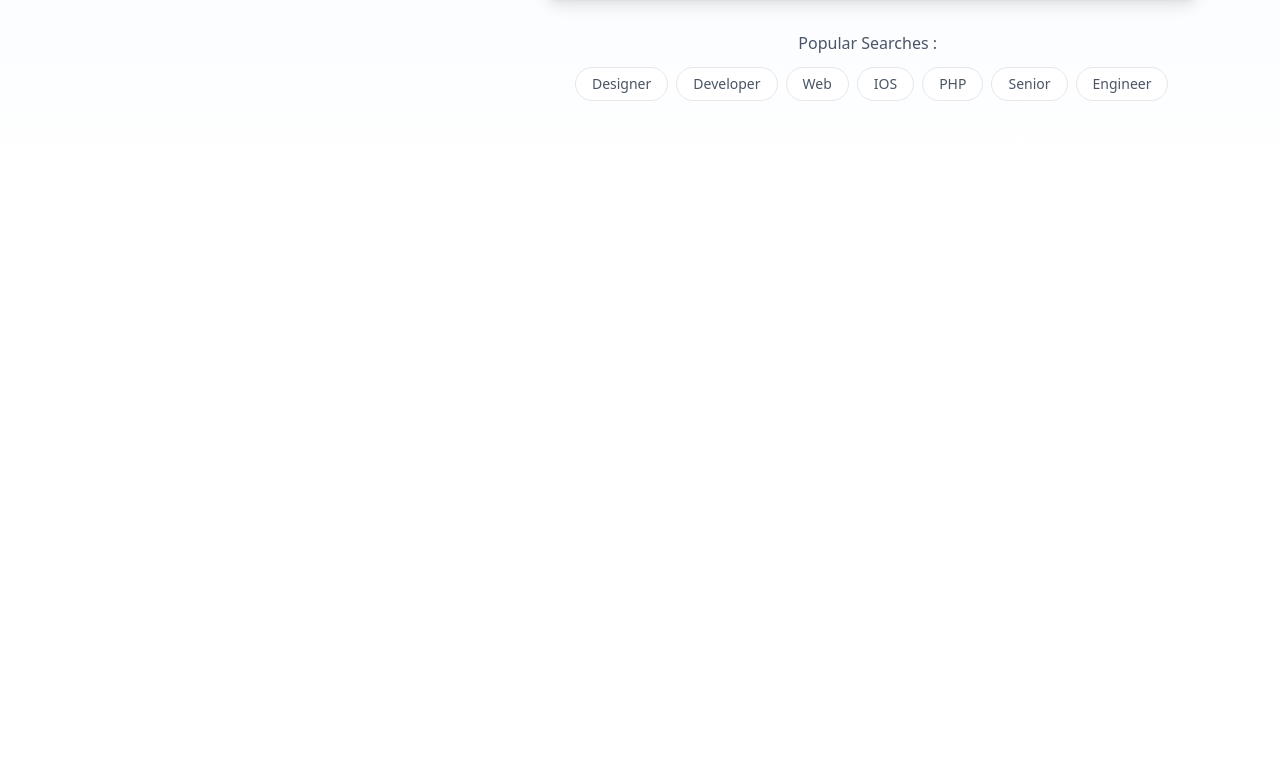
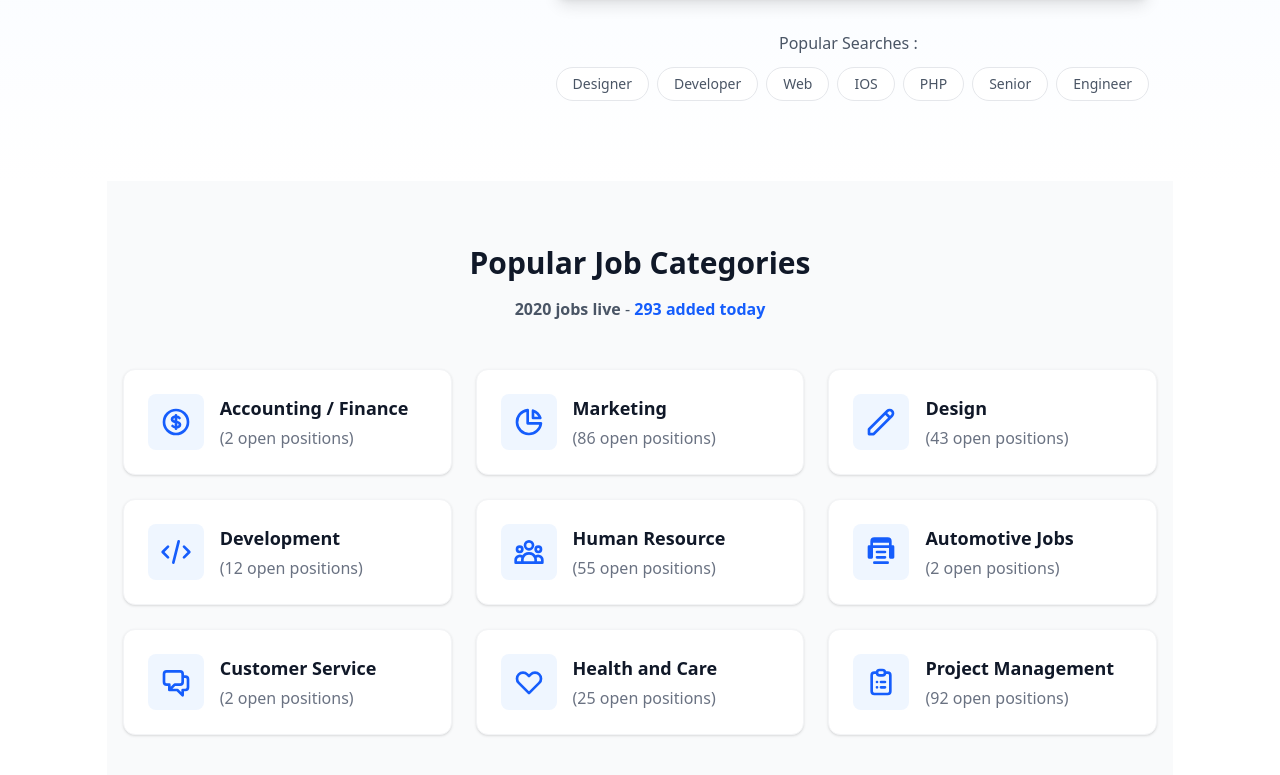
Before and after one commit to Shabbir404/go_feelancer, a React (Vite) app: page / in a window 1280 px wide. Shown: the part 535-1310 px from the top of the page. Before the commit the page ends 800 px from the top, so only its background shows below. Built offline with nearby package versions, Linux system fonts and the light colour scheme.

Commit message:
job category design

```diff
--- a/components/Header.jsx
+++ b/components/Header.jsx
@@ -46,13 +46,13 @@ const Header = () => {
                         <div className="hidden lg:flex items-center space-x-6">
                             <Link
                                 to="/upload-cv"
-                                className="text-gray-600 hover:text-blue-600 transition-colors"
+                                className=" text-blue-400 hover:text-blue-600 transition-colors"
                             >
                                 Upload your CV
                             </Link>
                             <Link
                                 to="/login"
-                                className="bg-gray-200 hover:text-blue-700 text-blue-500 p-2 rounded-md transition-colors"
+                                className="bg-gray-200 hover:text-white hover:bg-blue-700 text-blue-500 p-2 rounded-md transition-colors"
                             >
                                 Login / Register
                             </Link>
--- a/pages/JobCatagory.jsx
+++ b/pages/JobCatagory.jsx
@@ -0,0 +1,134 @@
+
+const JobCatagory = () => {
+
+    const categories = [
+        {
+            title: "Accounting / Finance",
+            positions: 2,
+            icon: (
+                <svg className="w-8 h-8" fill="none" stroke="currentColor" viewBox="0 0 24 24" xmlns="http://www.w3.org/2000/svg">
+                    <path strokeLinecap="round" strokeLinejoin="round" strokeWidth="2" d="M12 8c-1.657 0-3 .895-3 2s1.343 2 3 2 3 .895 3 2-1.343 2-3 2m0-8c1.11 0 2.08.402 2.599 1M12 8V7m0 1v8m0 0v1m0-1c-1.11 0-2.08-.402-2.599-1M21 12a9 9 0 11-18 0 9 9 0 0118 0z"></path>
+                </svg>
+            ),
+        },
+        {
+            title: "Marketing",
+            positions: 86,
+            icon: (
+                <svg className="w-8 h-8" fill="none" stroke="currentColor" viewBox="0 0 24 24" xmlns="http://www.w3.org/2000/svg">
+                    <path strokeLinecap="round" strokeLinejoin="round" strokeWidth="2" d="M11 3.055A9.001 9.001 0 1020.945 13H11V3.055z"></path>
+                    <path strokeLinecap="round" strokeLinejoin="round" strokeWidth="2" d="M20.488 9H15V3.512A9.025 9.025 0 0120.488 9z"></path>
+                </svg>
+            ),
+        },
+        {
+            title: "Design",
+            positions: 43,
+            icon: (
+                <svg className="w-8 h-8" fill="none" stroke="currentColor" viewBox="0 0 24 24" xmlns="http://www.w3.org/2000/svg">
+                    <path strokeLinecap="round" strokeLinejoin="round" strokeWidth="2" d="M15.232 5.232l3.536 3.536m-2.036-5.036a2.5 2.5 0 113.536 3.536L6.5 21.036H3v-3.572L16.732 3.732z"></path>
+                </svg>
+            ),
+        },
+        {
+            title: "Development",
+            positions: 12,
+            icon: (
+                <svg className="w-8 h-8" fill="none" stroke="currentColor" viewBox="0 0 24 24" xmlns="http://www.w3.org/2000/svg">
+                    <path strokeLinecap="round" strokeLinejoin="round" strokeWidth="2" d="M10 20l4-16m4 4l4 4-4 4M6 16l-4-4 4-4"></path>
+                </svg>
+            ),
+        },
+        {
+            title: "Human Resource",
+            positions: 55,
+            icon: (
+                <svg className="w-8 h-8" fill="none" stroke="currentColor" viewBox="0 0 24 24" xmlns="http://www.w3.org/2000/svg">
+                    <path strokeLinecap="round" strokeLinejoin="round" strokeWidth="2" d="M17 20h5v-2a3 3 0 00-5.356-1.857M17 20H7m10 0v-2c0-.656-.126-1.283-.356-1.857M7 20H2v-2a3 3 0 015.356-1.857M7 20v-2c0-.656.126-1.283.356-1.857m0 0a5.002 5.002 0 019.288 0M15 7a3 3 0 11-6 0 3 3 0 016 0zm6 3a2 2 0 11-4 0 2 2 0 014 0zM7 10a2 2 0 11-4 0 2 2 0 014 0z"></path>
+                </svg>
+            ),
+        },
+        {
+            title: "Automotive Jobs",
+            positions: 2,
+            icon: (
+                <svg className="w-8 h-8" fill="none" stroke="currentColor" viewBox="0 0 24 24" xmlns="http://www.w3.org/2000/svg">
+                    <path strokeLinecap="round" strokeLinejoin="round" strokeWidth="2" d="M19 4a2 2 0 00-2-2H7a2 2 0 00-2 2v12H3V8h18v8h-2V4zm0 0H5M7 20h10m-8-4h6m-6-4h6"></path>
+                </svg>
+            ),
+        },
+        {
+            title: "Customer Service",
+            positions: 2,
+            icon: (
+                <svg className="w-8 h-8" fill="none" stroke="currentColor" viewBox="0 0 24 24" xmlns="http://www.w3.org/2000/svg">
+                    <path strokeLinecap="round" strokeLinejoin="round" strokeWidth="2" d="M17 8h2a2 2 0 012 2v6a2 2 0 01-2 2h-2v4l-4-4H9a1.994 1.994 0 01-1.414-.586m0 0L11 14h4a2 2 0 002-2V6a2 2 0 00-2-2H5a2 2 0 00-2 2v6a2 2 0 002 2h2v4l.586-.586z"></path>
+                </svg>
+            ),
+        },
+        {
+            title: "Health and Care",
+            positions: 25,
+            icon: (
+                <svg className="w-8 h-8" fill="none" stroke="currentColor" viewBox="0 0 24 24" xmlns="http://www.w3.org/2000/svg">
+                    <path strokeLinecap="round" strokeLinejoin="round" strokeWidth="2" d="M4.318 6.318a4.5 4.5 0 000 6.364L12 20.364l7.682-7.682a4.5 4.5 0 00-6.364-6.364L12 7.636l-1.318-1.318a4.5 4.5 0 00-6.364 0z"></path>
+                </svg>
+            ),
+        },
+        {
+            title: "Project Management",
+            positions: 92,
+            icon: (
+                <svg className="w-8 h-8" fill="none" stroke="currentColor" viewBox="0 0 24 24" xmlns="http://www.w3.org/2000/svg">
+                    <path strokeLinecap="round" strokeLinejoin="round" strokeWidth="2" d="M9 5H7a2 2 0 00-2 2v12a2 2 0 002 2h10a2 2 0 002-2V7a2 2 0 00-2-2h-2M9 5a2 2 0 002 2h2a2 2 0 002-2M9 5a2 2 0 012-2h2a2 2 0 012 2m-3 7h3m-3 4h3m-6-4h.01M9 16h.01"></path>
+                </svg>
+            ),
+        },
+    ];
+
+
+    return (
+        <div>
+            <div className="bg-gray-50 py-16 px-4">
+                <div className="container mx-auto">
+                    {/* Header */}
+                    <div className="text-center mb-12">
+                        <h2 className="text-3xl font-bold text-gray-900 mb-4">Popular Job Categories</h2>
+                        <p className="text-gray-600">
+                            <span className="font-semibold">2020 jobs live</span> -
+                            <span className="text-blue-600 font-semibold"> 293 added today</span>
+                        </p>
+                    </div>
+
+                    {/* Categories Grid */}
+                    <div className="grid grid-cols-1 md:grid-cols-2 lg:grid-cols-3 gap-6">
+                        {categories.map((category, index) => (
+                            <div
+                                key={index}
+                                className="bg-white p-6 rounded-xl shadow-sm hover:shadow-md transition-shadow duration-300 border border-gray-100 group cursor-pointer"
+                            >
+                                <div className="flex items-center space-x-4">
+                                    <div className="p-3 bg-blue-50 rounded-lg group-hover:bg-blue-100 transition-colors duration-300">
+                                        <div className="text-blue-600">
+                                            {category.icon}
+                                        </div>
+                                    </div>
+                                    <div>
+                                        <h3 className="text-lg font-semibold text-gray-900 group-hover:text-blue-600 transition-colors duration-300">
+                                            {category.title}
+                                        </h3>
+                                        <p className="text-gray-500 mt-1">
+                                            ({category.positions} open position{category.positions !== 1 ? 's' : ''})
+                                        </p>
+                                    </div>
+                                </div>
+                            </div>
+                        ))}
+                    </div>
+                </div>
+            </div>
+        </div>
+    );
+};
+
+export default JobCatagory;
--- a/pages/home.jsx
+++ b/pages/home.jsx
@@ -1,6 +1,7 @@
 import Lottie from "lottie-react";
 import freelancerLottie from '../src/assets/anim/Animation - 1739867836556.json'
 import { useState } from "react";
+import JobCatagory from "./JobCatagory";
 
 
 const Home = () => {
@@ -18,10 +19,10 @@ const Home = () => {
         console.log('Searching for:', { jobKeyword, location });
     };
 
-
     return (
+        <div>
             <div className="bg-gradient-to-b from-blue-50 to-white">
-            <div className="md:flex justify-between ">
+                <div className="md:flex justify-between md:w-11/12 md:mx-auto">
                     <div className="hidden md:block w-[650px] h-96 mt-28">
                         <Lottie animationData={freelancerLottie}></Lottie>
                     </div>
@@ -129,6 +130,12 @@ const Home = () => {
                     </div>
                 </div>
             </div>
+
+            <div className="md:w-10/12 mx-auto">
+                <JobCatagory></JobCatagory>
+            </div>
+        </div>
+
     );
 };
 
```
Lines whose indentation alone changed are shown as unchanged.
